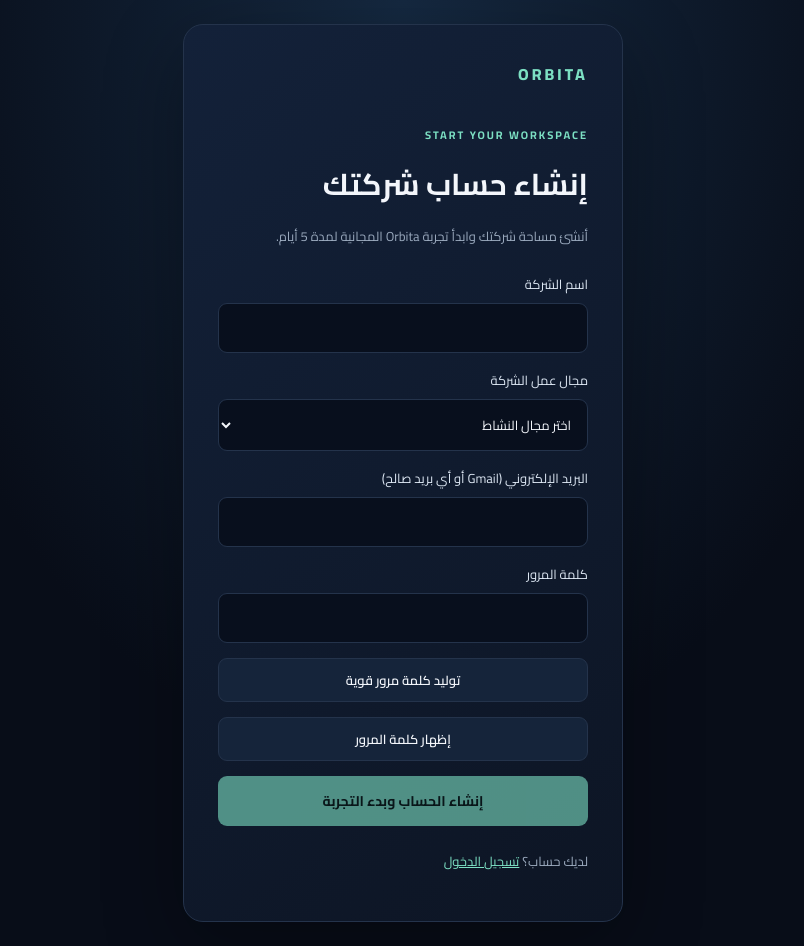
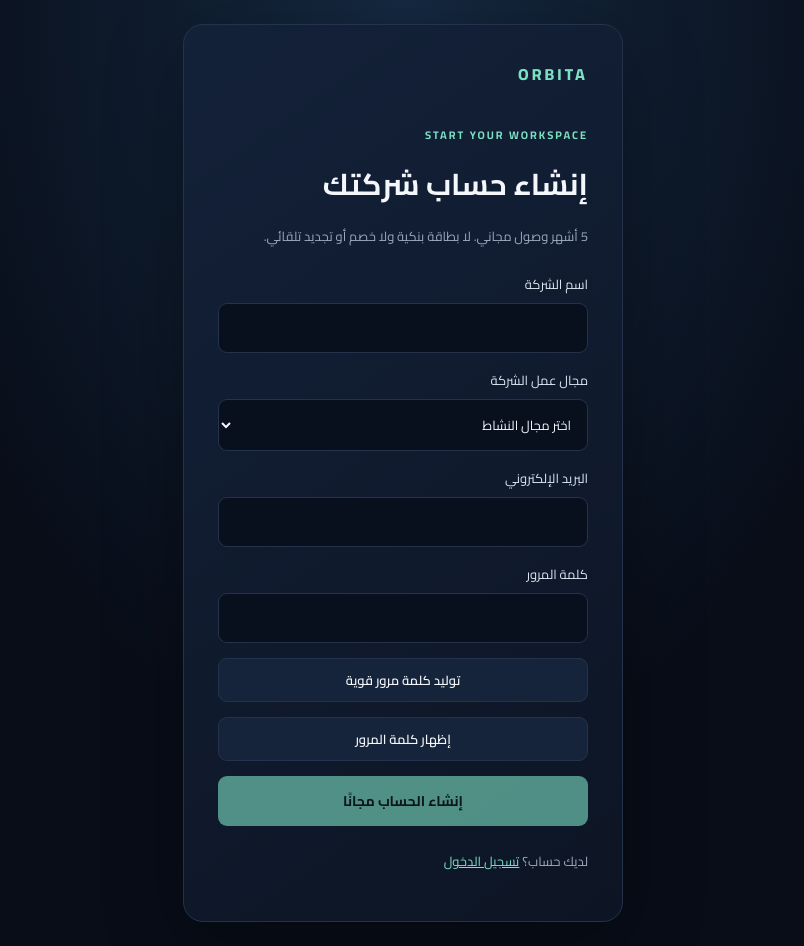
Before and after one commit to seifhaytham275-star/Orbita, a Next.js app: page /signup in a window 1280 px wide. Shown: the whole page, without its empty margins (237-1041 px from the left). Built offline with nearby package versions, Linux system fonts and the light colour scheme.

Commit message:
Update signup copy to five-month free access

```diff
--- a/src/app/signup/page.tsx
+++ b/src/app/signup/page.tsx
@@ -31,14 +31,14 @@ export default function SignupPage() {
         }
       });
       if (error) throw error;
-      setMessage("تم إنشاء الحساب وبدء فترة التجربة المجانية لمدة 5 أيام. راجع بريدك لتأكيد الحساب، ثم سجّل الدخول.");
+      setMessage("تم إنشاء طلب الحساب. عند تفعيل قاعدة البيانات، تحصل شركتك على 5 أشهر وصول مجاني دون بطاقة بنكية أو تجديد تلقائي. راجع بريدك لتأكيد الحساب.");
     } catch (error) { setMessage(error instanceof Error ? error.message : "تعذر إنشاء الحساب."); }
     finally { setBusy(false); }
   }
   return <main className="auth-shell"><section className="auth-card">
     <a href="/" className="auth-brand">ORBITA</a><p className="eyebrow">START YOUR WORKSPACE</p>
     <h1>إنشاء حساب شركتك</h1>
-    <p className="auth-muted">أنشئ مساحة شركتك وابدأ تجربة Orbita المجانية لمدة 5 أيام.</p>
+    <p className="auth-muted">5 أشهر وصول مجاني. لا بطاقة بنكية ولا خصم أو تجديد تلقائي.</p>
     <form onSubmit={submit} className="auth-form">
       <label>اسم الشركة<input name="companyName" required minLength={2} maxLength={120} autoComplete="organization"/></label>
       <label>مجال عمل الشركة
@@ -53,13 +53,13 @@ export default function SignupPage() {
           <option value="أخرى">أخرى</option>
         </select>
       </label>
-      <label>البريد الإلكتروني (Gmail أو أي بريد صالح)<input name="email" type="email" required autoComplete="email"/></label>
+      <label>البريد الإلكتروني<input name="email" type="email" required autoComplete="email"/></label>
       <label>كلمة المرور
         <input name="password" type={showPassword ? "text" : "password"} required minLength={12} maxLength={80} autoComplete="new-password" value={password} onChange={e=>setPassword(e.target.value)} />
       </label>
       <button type="button" className="secondary-action" onClick={()=>setPassword(makePassword())}>توليد كلمة مرور قوية</button>
       <button type="button" className="secondary-action" onClick={()=>setShowPassword(value=>!value)}>{showPassword ? "إخفاء كلمة المرور" : "إظهار كلمة المرور"}</button>
-      <button disabled={busy || password.length < 12}>{busy ? "جارٍ إنشاء الحساب..." : "إنشاء الحساب وبدء التجربة"}</button>
+      <button disabled={busy || password.length < 12}>{busy ? "جارٍ إنشاء الحساب..." : "إنشاء الحساب مجانًا"}</button>
     </form>
     {message && <p className="notice">{message}</p>}
     <p className="auth-muted">لديك حساب؟ <a href="/login">تسجيل الدخول</a></p>
```
